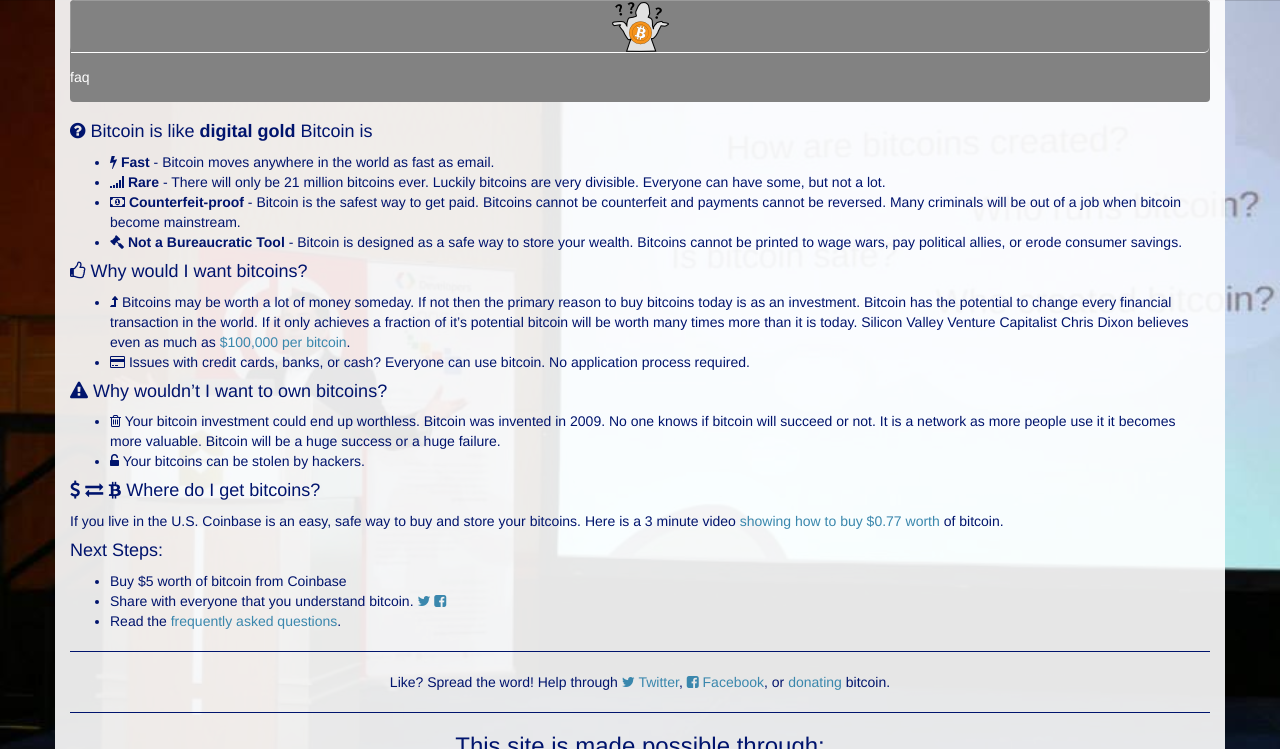
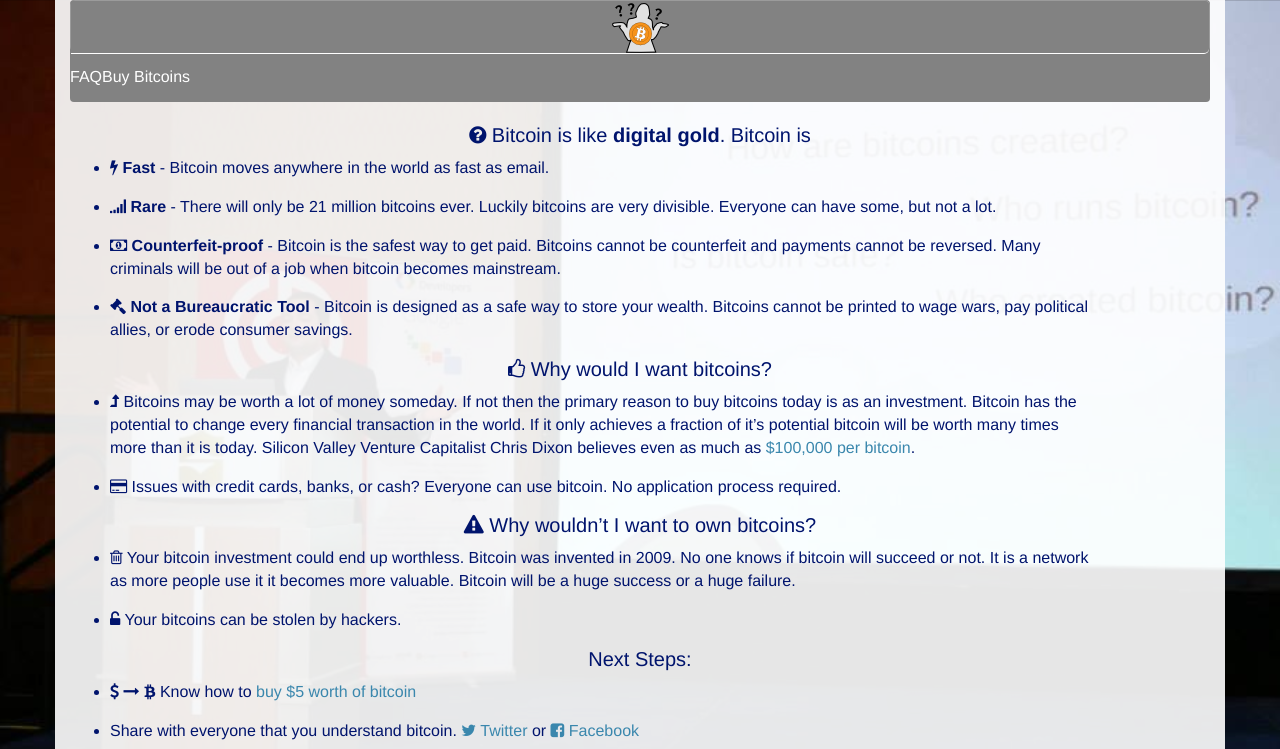
Before and after one commit to davidsilvasmith/sowhatsbitcoin.com, a Jekyll site: the page built from for-individuals/index.md, in a window 1280 px wide, cut to the strip 0-749 px from the top of the page. Built offline with Jekyll 4.4.1, drawn with Linux system fonts in a browser that asks for light colours; nearby versions of some CDN libraries.

Commit message:
improved invididuals, added Buy Bitcoins submenu

```diff
--- a/_layouts/default.html
+++ b/_layouts/default.html
@@ -92,7 +92,7 @@
         {{ content }}
         <hr />
         <div style="text-align:center">
-            Like? Spread the word! Help through <a href="http://twitter.com/home?status=I+understand+%23bitcoin%21+Thanks+%40sowhatsbitcoin!"><i class="fa fa-twitter"></i> Twitter</a>, <a href="http://www.facebook.com/sharer.php?u=http://www.sowhatsbitcoin.com"><i class="fa fa-facebook-square"></i> Facebook</a>, or <a href="https://blockchain.info/address/1GYcJRmyntZhsUJK3KurNSuev5aX4a3DSx">donating</a> bitcoin.
+            Like? Spread the word! Help through <a href="http://twitter.com/home?status=I+understand+%23bitcoin%21+Thanks+%40sowhatsbitcoin!"><i class="fa fa-twitter"></i> Twitter</a>, <a href="http://www.facebook.com/sharer.php?u=http://www.sowhatsbitcoin.com"><i class="fa fa-facebook-square"></i> Facebook</a>, or <a href="https://blockchain.info/address/1GYcJRmyntZhsUJK3KurNSuev5aX4a3DSx"><i class="fa fa-qrcode"></i> donating</a> bitcoin.
         </div>
         <hr />
         <div>
--- a/css/custom_css/variables.less
+++ b/css/custom_css/variables.less
@@ -46,9 +46,9 @@
 @font-family-monospace:   Monaco, Menlo, Consolas, "Courier New", monospace;
 @font-family-base:        @font-family-sans-serif;
 
-@font-size-base:          14px;
-@font-size-large:         ceil(@font-size-base * 1.25); // ~18px
-@font-size-small:         ceil(@font-size-base * 0.85); // ~12px
+@font-size-base:          16px;
+@font-size-large:         ceil(@font-size-base * 1.25);
+@font-size-small:         ceil(@font-size-base * 0.85);
 
 @line-height-base:        1.428571429; // 20/14
 @line-height-computed:    floor(@font-size-base * @line-height-base); // ~20px
--- a/for-individuals/index.md
+++ b/for-individuals/index.md
@@ -7,11 +7,11 @@
 
 
 
-#### <i class="fa fa-question-circle"></i> Bitcoin is like <strong>digital gold</strong> Bitcoin is
+#### <i class="fa fa-question-circle"></i> Bitcoin is like <strong>digital gold</strong>. Bitcoin is
 
 * <i class="fa fa-bolt"></i> <strong>Fast</strong> - Bitcoin moves anywhere in the world as fast as email.
 * <i class="fa fa-signal"></i>  <strong>Rare</strong> - There will only be 21 million bitcoins ever. Luckily bitcoins are very divisible. Everyone can have some, but not a lot.
-* <i class="fa fa-money"></i> <strong>Counterfeit-proof</strong> - Bitcoin is the safest way to get paid. Bitcoins cannot be counterfeit and payments cannot be reversed. Many criminals will be out of a job when bitcoin become mainstream.
+* <i class="fa fa-money"></i> <strong>Counterfeit-proof</strong> - Bitcoin is the safest way to get paid. Bitcoins cannot be counterfeit and payments cannot be reversed. Many criminals will be out of a job when bitcoin becomes mainstream.
 * <i class="fa fa-gavel"></i> <strong>Not a Bureaucratic Tool</strong> - Bitcoin is designed as a safe way to store your wealth. Bitcoins cannot be printed to wage wars, pay political allies, or erode consumer savings.
 
 
@@ -24,11 +24,8 @@
 * <i class="fa fa-trash-o"></i> Your bitcoin investment could end up worthless. Bitcoin was invented in 2009. No one knows if bitcoin will succeed or not. It is a network as more people use it it becomes more valuable. Bitcoin will be a huge success or a huge failure.
 * <i class="fa fa-unlock-alt"></i> Your bitcoins can be stolen by hackers.
 
-#### <i class="fa fa-usd"></i> <i class="fa fa-exchange"></i> <i class="fa fa-btc"></i> Where do I get bitcoins?
-If you live in the U.S. Coinbase is an easy, safe way to buy and store your bitcoins. Here is a 3 minute video [showing how to buy $0.77 worth](https://www.youtube.com/watch?v=fAbWcpmeZXE) of bitcoin.
-
 
 #### Next Steps:
-* Buy $5 worth of bitcoin from Coinbase
-* Share with everyone that you understand bitcoin. <a href="http://twitter.com/home?status=I+understand+bitcoin%21+Thanks+http%3A%2F%2Fwww.sowhatsbitcoin.com+and+%40davidsilvasmith"><i class="fa fa-twitter"></i></a> <a href="http://www.facebook.com/sharer.php?u=http://www.sowhatsbitcoin.com"><i class="fa fa-facebook-square"></i></a>
-* Read the [frequently asked questions](faq/).
+* <i class="fa fa-usd"></i> <i class="fa fa-long-arrow-right"></i> <i class="fa fa-btc"></i> Know how to [buy $5 worth of bitcoin](Buy/)
+* Share with everyone that you understand bitcoin. <a href="http://twitter.com/home?status=I+understand+%23bitcoin%21+Thanks+%40sowhatsbitcoin!"><i class="fa fa-twitter"></i> Twitter</a> or <a href="http://www.facebook.com/sharer.php?u=http://www.sowhatsbitcoin.com"><i class="fa fa-facebook-square"></i> Facebook</a>
+* Read the [frequently asked questions](faq/) for individuals.
```
Also changed, not shown: _includes/for-individuals-menu.md (+2 -1 lines), css/sowhatsbitcoin.less (+18 -0 lines), for-individuals/buy.md (added, +19 -0 lines), for-individuals/faq.md (+1 -1 lines), css/sowhatsbitcoin.css.
